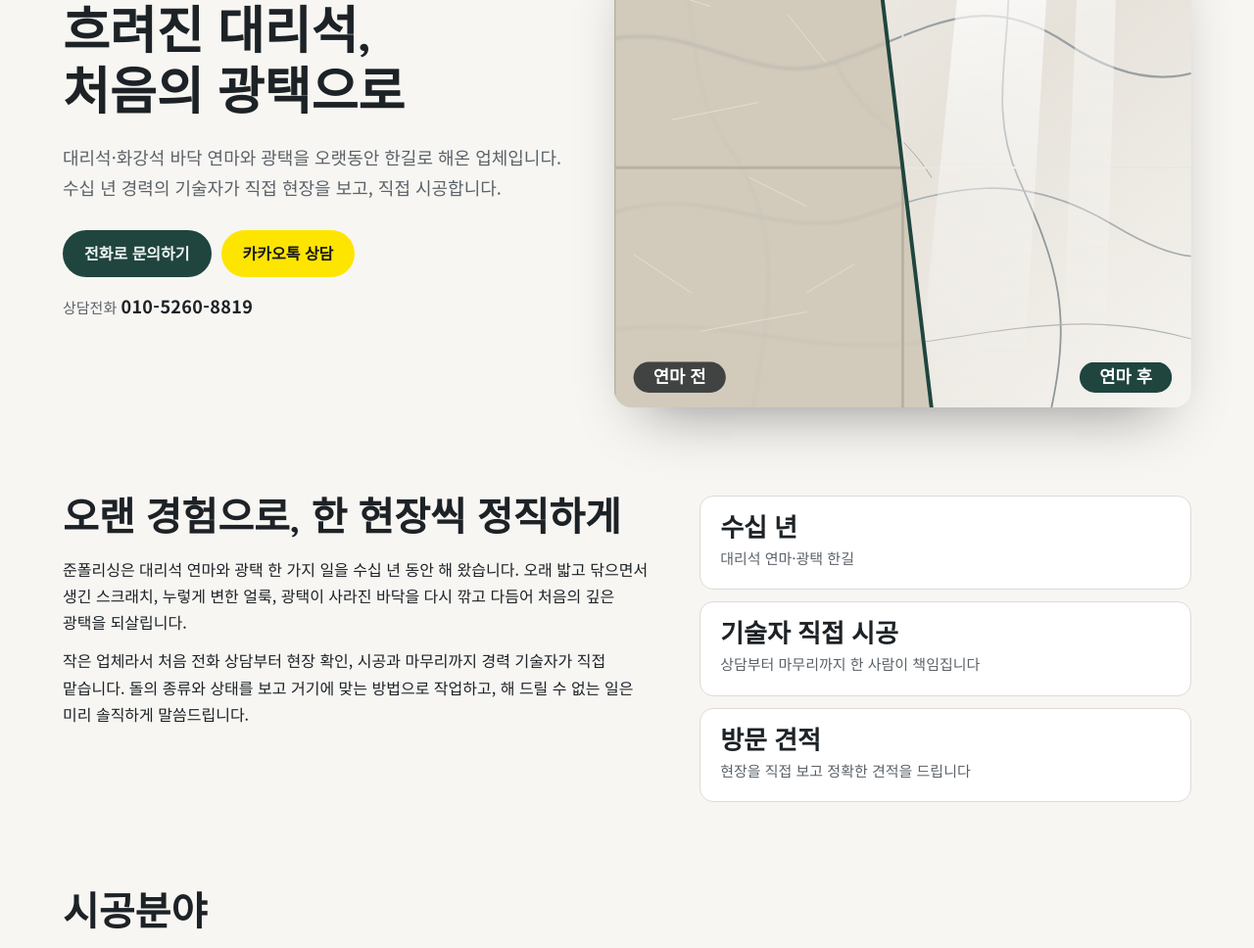
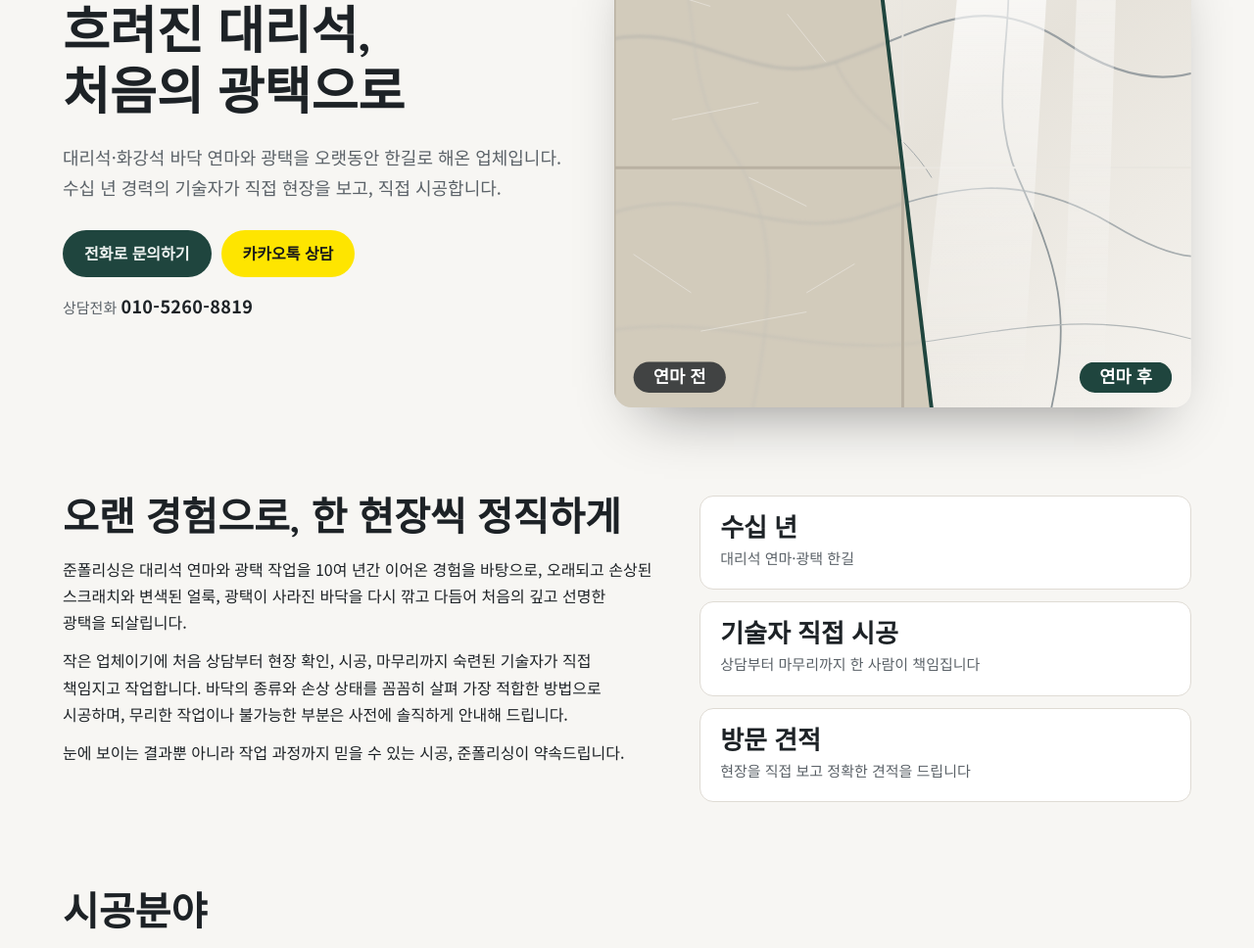
Before and after one commit to saintsord-lab/junpolishing, a plain HTML site: page index.html in a window 1280 px wide. Shown: the part 295-1263 px from the top of the page at 98% size. Drawn offline with Linux system fonts and the light colour scheme.

Commit message:
Update index.html

```diff
--- a/index.html
+++ b/index.html
@@ -233,8 +233,9 @@ footer strong{color:var(--ink);width:100%;font-size:16px}
    <div>
     <h2>오랜 경험으로, 한 현장씩 정직하게</h2>
     <!-- ▼ 회사 소개 문구: 부모님 말씀을 넣어 고치시면 가장 좋습니다 -->
-    <p>준폴리싱은 대리석 연마와 광택 한 가지 일을 수십 년 동안 해 왔습니다. 오래 밟고 닦으면서 생긴 스크래치, 누렇게 변한 얼룩, 광택이 사라진 바닥을 다시 깎고 다듬어 처음의 깊은 광택을 되살립니다.</p>
-    <p>작은 업체라서 처음 전화 상담부터 현장 확인, 시공과 마무리까지 경력 기술자가 직접 맡습니다. 돌의 종류와 상태를 보고 거기에 맞는 방법으로 작업하고, 해 드릴 수 없는 일은 미리 솔직하게 말씀드립니다.</p>
+    <p>준폴리싱은 대리석 연마와 광택 작업을 10여 년간 이어온 경험을 바탕으로, 오래되고 손상된 스크래치와 변색된 얼룩, 광택이 사라진 바닥을 다시 깎고 다듬어 처음의 깊고 선명한 광택을 되살립니다.</p>
+    <p>작은 업체이기에 처음 상담부터 현장 확인, 시공, 마무리까지 숙련된 기술자가 직접 책임지고 작업합니다. 바닥의 종류와 손상 상태를 꼼꼼히 살펴 가장 적합한 방법으로 시공하며, 무리한 작업이나 불가능한 부분은 사전에 솔직하게 안내해 드립니다.</p>
+    <p>눈에 보이는 결과뿐 아니라 작업 과정까지 믿을 수 있는 시공, 준폴리싱이 약속드립니다.</p>
    </div>
    <div class="facts">
     <!-- ▼ 정확한 경력 연수가 정해지면 "수십 년"을 "30년"처럼 바꾸세요 -->
```
